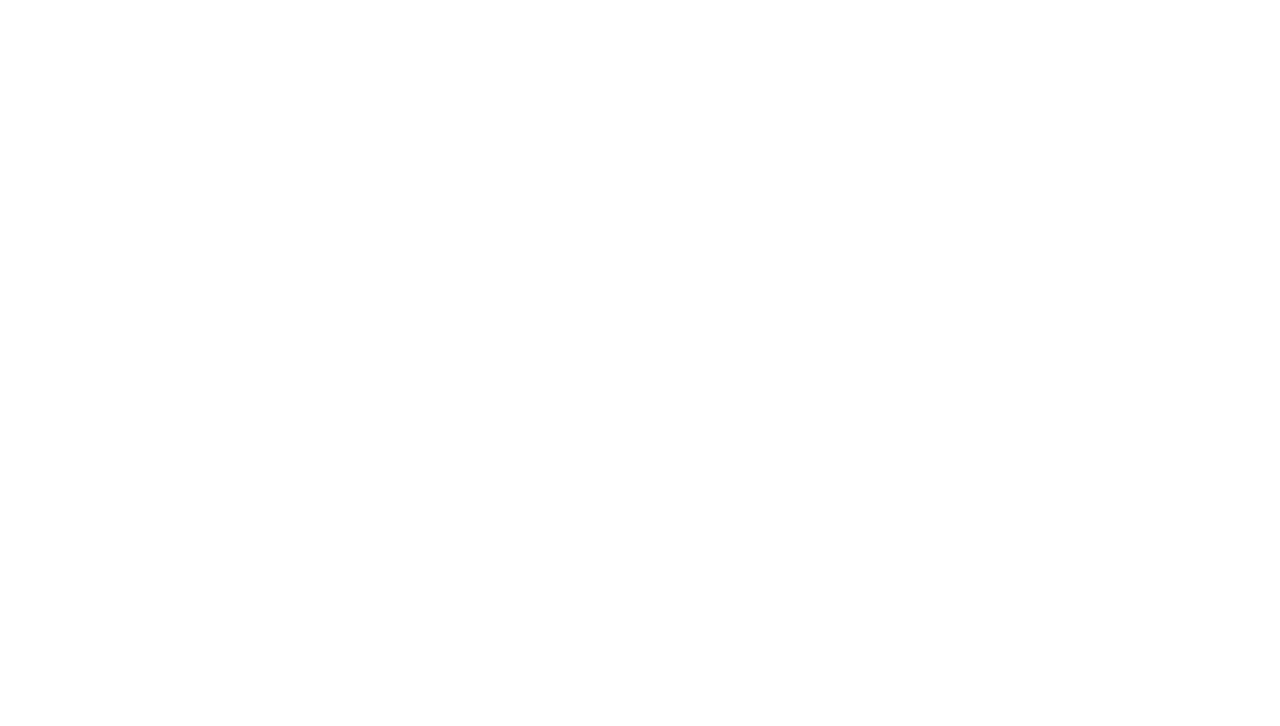
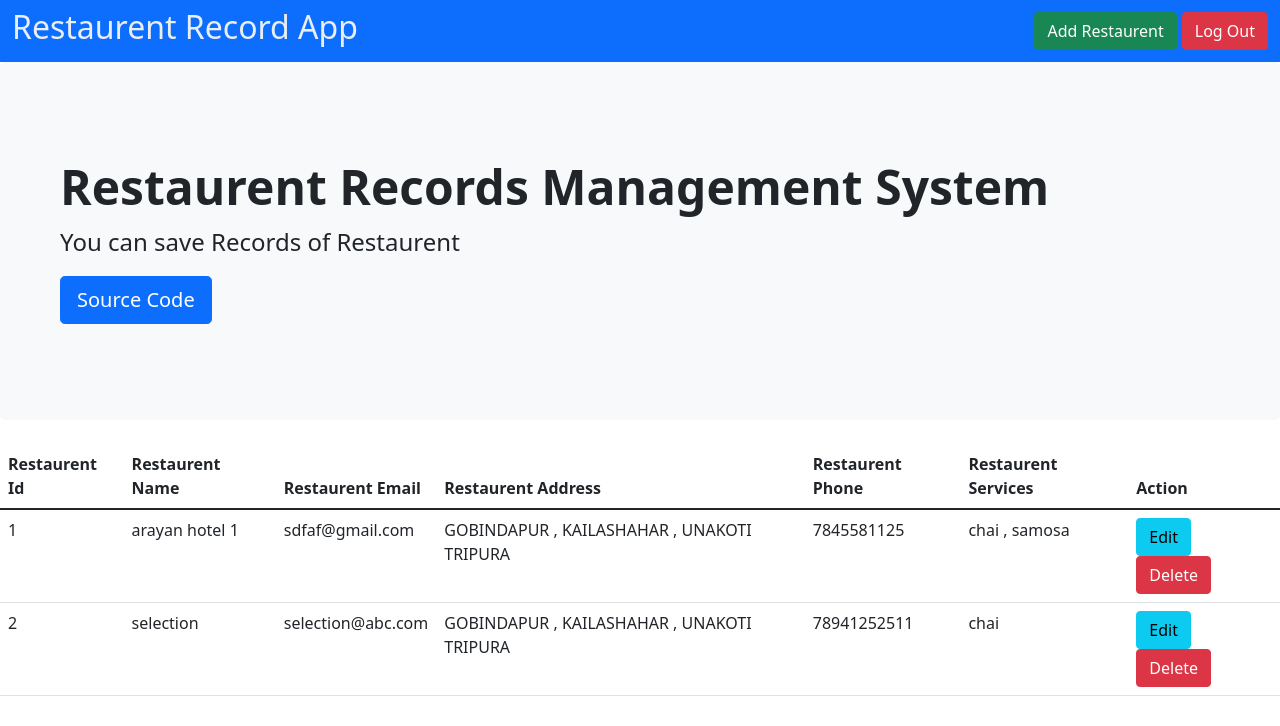
Before and after one commit to Sri2k/RestoApp, an Angular app in the folder Resto/: page /restaurent in a window 1280 px wide. Shown: the top 726 px of the page. Built offline with nearby package versions, Linux system fonts and the light colour scheme; data requests are answered from the project's data file.

Commit message:
RestaurentDashComponent HTML and CSS added

```diff
--- a/Resto/src/app/components/login/restaurent-dash/restaurent-dash.component.html
+++ b/Resto/src/app/components/login/restaurent-dash/restaurent-dash.component.html
@@ -0,0 +1,87 @@
+
+<nav class="navbar navbar-light bg-primary">
+    <div class="container-fluid">
+      <h2>Restaurent Record App</h2>
+      <div class="d-flex">
+       <button (click)="clickAddResto()" class="btn btn-success" type="button" data-bs-toggle="modal" >Add Restaurent</button>
+       <button routerLink="/login" style="margin-left: 5px;" class="btn btn-danger" type="button" data-bs-toggle="modal">Log Out</button>
+     </div>
+    </div>
+ </nav>
+ <div class="p-5 mb-4 bg-light rounded-3">
+     <div class="container-fluid py-5">
+       <h1 class="display-5 fw-bold">Restaurent Records Management System</h1>
+       <p class="col-md-8 fs-4"> You can save Records of Restaurent</p>
+       <a class="btn btn-primary btn-lg" type="button" target="_blank" href="https://github.com/sibashish99/Restaurent_Application">Source Code</a>
+     </div>
+ </div>
+ <table class="table mt-4">
+     <thead>
+         <tr>
+             <th scope="col">Restaurent Id</th>
+             <th scope="col">Restaurent Name</th>
+             <th scope="col">Restaurent Email</th>
+             <th scope="col">Restaurent Address</th>
+             <th scope="col">Restaurent Phone</th>
+             <th scope="col">Restaurent Services</th>
+             <th scope="col">Action</th>
+         </tr>
+     </thead>
+     <tbody>
+         <tr *ngFor="let data of allRestaurentData">
+             <td>{{data.id}}</td>
+             <td>{{data.name}}</td>
+             <td>{{data.email}}</td>
+             <td>{{data.address}}</td>
+             <td>{{data.mobile}}</td>
+             <td>{{data.services}}</td>
+             <td>
+                 <button (click)="onEditResto(data)" class="btn btn-info" type="button" data-bs-toggle="modal" data-bs-target="#exampleModal">Edit</button> &nbsp;
+                 <button (click)="deleteResto(data.id)" class="btn btn-danger" >Delete</button>
+             </td>
+         </tr>
+     </tbody>
+ </table>
+
+
+
+   <!-- Modal -->
+   <div class="modal fade" id="exampleModal" tabindex="-1" aria-labelledby="exampleModalLabel" aria-hidden="true">
+     <div class="modal-dialog">
+       <div class="modal-content">
+         <div class="modal-header">
+           <h5 class="modal-title" id="exampleModalLabel">Records</h5>
+           <button type="button" class="btn-close" data-bs-dismiss="modal" aria-label="Close"></button>
+         </div>
+         <div class="modal-body">
+             <form [formGroup]="formValue">
+                 <div class="mb-3">
+                   <label class="form-label">Name</label>
+                   <input type="text" class="form-control" formControlName="name" placeholder="Restaurent Name" id="exampleInputEmail1" aria-describedby="emailHelp">
+                 </div>
+                 <div class="mb-3">
+                   <label  class="form-label">Email</label>
+                   <input type="email" class="form-control" formControlName="email"  placeholder="abcd@gmail.com" id="exampleInputPassword1">
+                 </div>
+                 <div class="mb-3">
+                     <label class="form-label">Address</label>
+                     <input type="text" class="form-control" formControlName="address"  placeholder="Abc road , near abc , pin: 12546" id="exampleInputPassword1">
+                 </div>
+                 <div class="mb-3">
+                     <label  class="form-label">Mobile</label>
+                     <input type="number" class="form-control" formControlName="mobile"  placeholder="+91-1234567890" id="exampleInputPassword1">
+                 </div>
+                 <div class="mb-3">
+                     <label  class="form-label">Services</label>
+                     <input type="text" class="form-control" formControlName="services"  placeholder="chai , coffee" id="exampleInputPassword1">
+                 </div>
+               </form>
+         </div>
+         <div class="modal-footer">
+           <button type="button" class="btn btn-secondary" data-bs-dismiss="modal" id="clear">Close</button>
+           <button *ngIf="showAdd" type="button" class="btn btn-primary" (click)="addRestaurent()">Add Details</button>
+           <button *ngIf="showBtn" type="button" class="btn btn-primary" (click)="updateResto()">Update</button>
+         </div>
+       </div>
+     </div>
+   </div>
--- a/Resto/src/app/components/login/restaurent-dash/restaurent-dash.component.scss
+++ b/Resto/src/app/components/login/restaurent-dash/restaurent-dash.component.scss
@@ -0,0 +1,8 @@
+h2{
+    color:rgb(233, 238, 243);
+}
+.slider{
+    width:100%;
+    height:450px;
+    background-color:rgb(255, 255, 255);
+}
```
